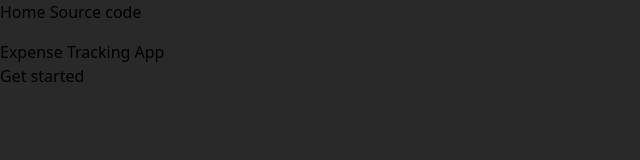
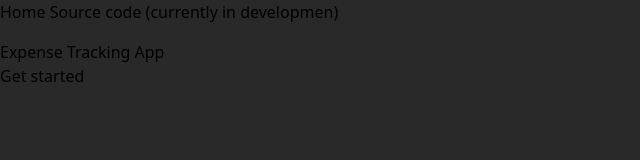
Before and after one commit to Hayzie/ExpenseTrackerApp, a SvelteKit app: page / in a window 1280 px wide. Shown: the top 160 px of the page, without its empty margins (0-640 px from the left). Built offline with nearby package versions, Linux system fonts and the light colour scheme.

Commit message:
Update nav.svelte

```diff
--- a/src/components/nav.svelte
+++ b/src/components/nav.svelte
@@ -5,7 +5,7 @@
 
         <div class="flex pt-4">
             <a href="/" class="text-sm mx-4 font-semibold leading-6 text-gray-100">Home</a>
-            <a href="https://github.com/Hayzie/ExpenseTrackerApp" class="text-sm font-semibold leading-6 text-gray-100">Source code</a>
+            <a href="https://github.com/Hayzie/ExpenseTrackerApp" class="text-sm font-semibold leading-6 text-gray-100">Source code (currently in developmen)</a>
         </div>
 
 
```
